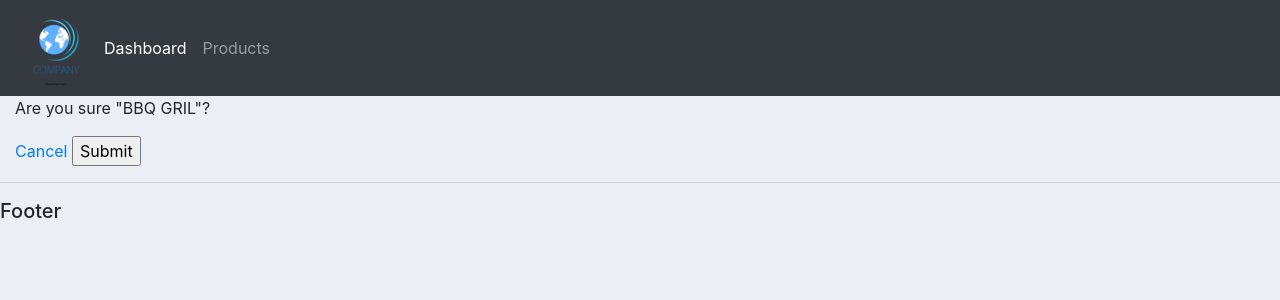
After one commit to sammijahidul/CRM-System-Using-Python-Django-, a Django app: page /delete_order/1 in a window 1280 px wide. The commit adds this page. Shown: the top 300 px of the page. Run offline with Django 3.2, Linux system fonts and the light colour scheme; data comes from the database, SQL or seed files in the repository; some libraries are stand-ins or nearby versions.

Commit message:
started to make work the delete button

```diff
--- a/accounts/models.py
+++ b/accounts/models.py
@@ -45,3 +45,6 @@ class Order(models.Model):
     product = models.ForeignKey(Products, null=True, on_delete= models.SET_NULL)
     date_created = models.DateTimeField(auto_now_add=True, null=True)
     status = models.CharField(max_length=200, null=True, choices=STATUS)
+
+    def __str__(self):
+        return self.product.name
--- a/accounts/templates/accounts/dashboard.html
+++ b/accounts/templates/accounts/dashboard.html
@@ -50,7 +50,7 @@
                        <td>{{order.date_created}}</td>
                        <td>{{order.status}}</td>
                        <td><a class="btn btn-sm btn-info" href="{% url 'update_order' order.id %}">Update</a></td>
-                       <td><a class="btn btn-sm btn-danger"href="">Delete</a></td>
+                       <td><a class="btn btn-sm btn-danger"href="{% url 'delete_order' order.id %}">Delete</a></td>
                    </tr>
 
                 {% endfor %}
--- /dev/null
+++ b/accounts/templates/accounts/delete.html
@@ -0,0 +1,15 @@
+{% extends 'accounts/main.html' %}
+
+{% load static %}
+{% block content %}
+
+<p>Are you sure "{{item}}"?</p>
+<form method="POST">
+
+  <a href="{% url 'home' %}">Cancel</a>
+
+  <input type="submit" name="Confirm">
+
+</form>
+
+{% endblock %}
--- a/accounts/urls.py
+++ b/accounts/urls.py
@@ -7,6 +7,7 @@ urlpatterns = [
     path('customer/<str:new_value>/', views.customer, name="customer"),
     path('create_order/', views.createOrder, name="create_order"),
     path('update_order/<str:new_value>', views.updateOrder, name="update_order"),
+    path('delete_order/<str:new_value>', views.deleteOrder, name="delete_order"),
 
 
 
--- a/accounts/views.py
+++ b/accounts/views.py
@@ -57,3 +57,9 @@ def updateOrder(request, new_value):
 
     context ={'form':form,}
     return render(request, 'accounts/order_form.html', context)
+
+def deleteOrder(request, new_value):
+    order = Order.objects.get(id=new_value)
+    context = {'item':order}
+
+    return render(request, 'accounts/delete.html',context)
```
